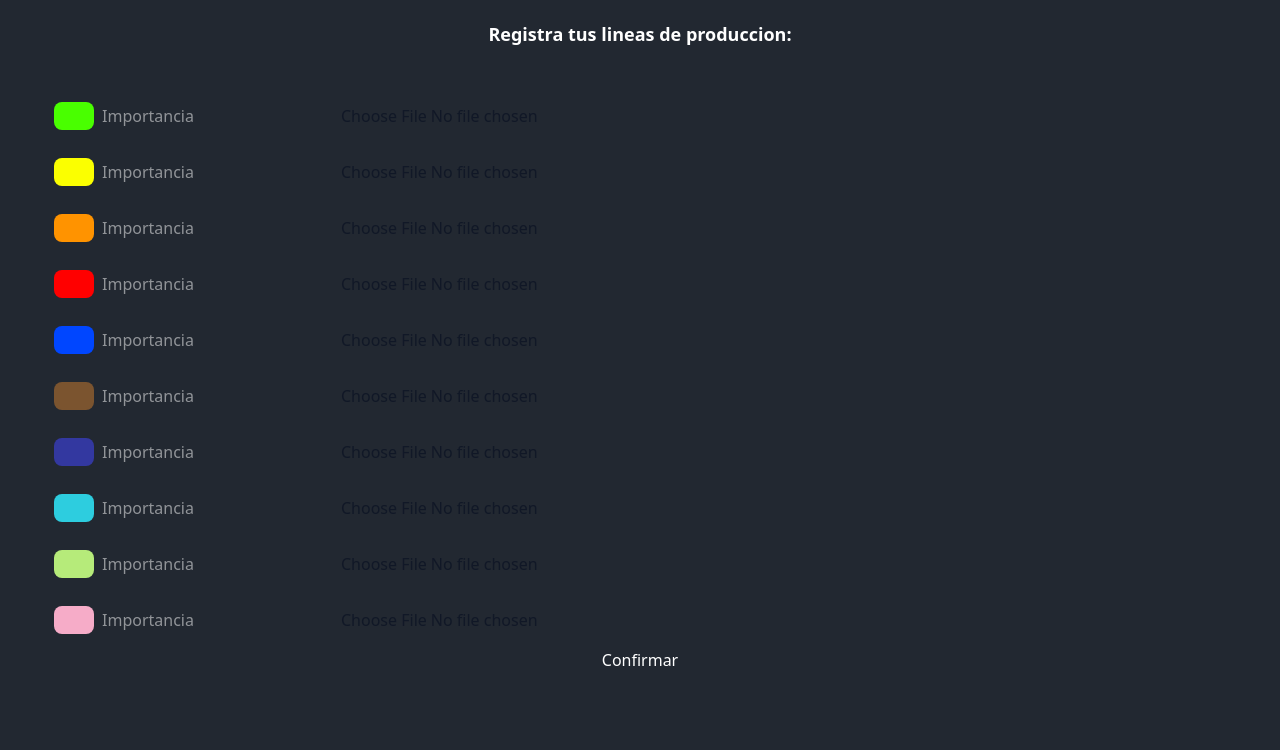
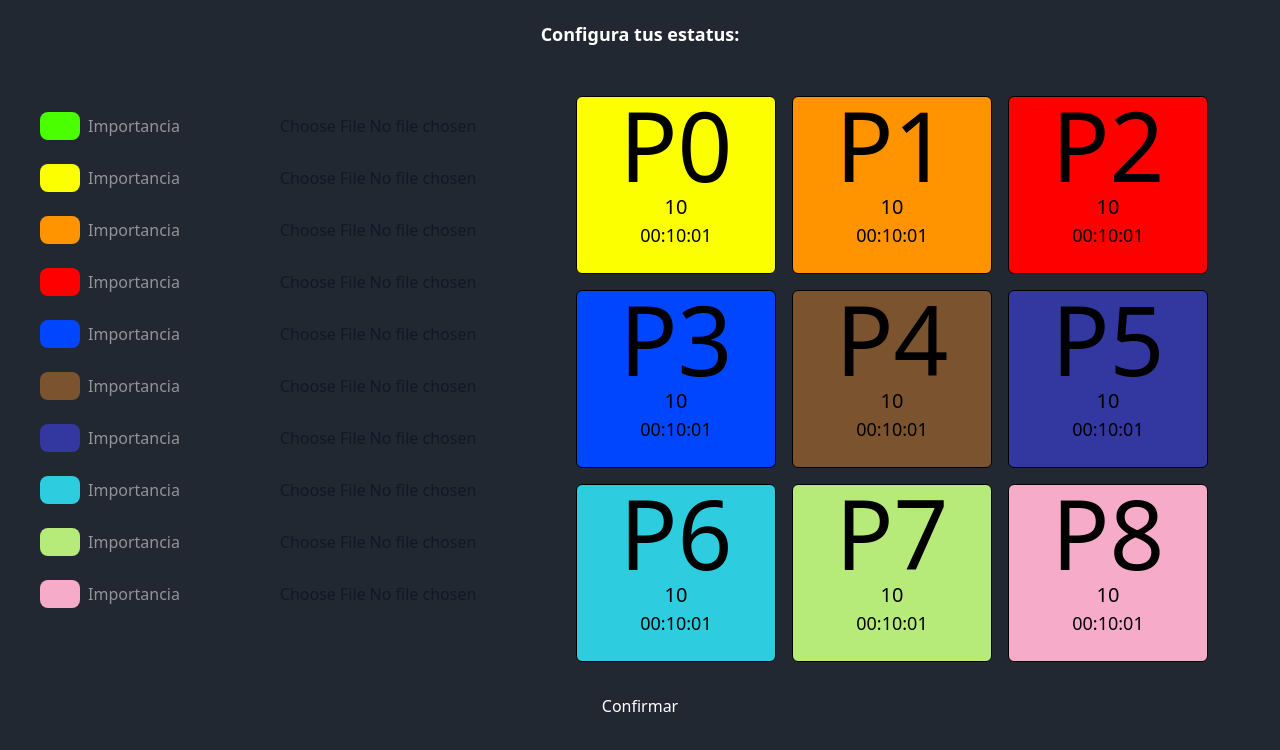
Before and after one commit to Bigpotatozz/Andon-system-front, a React (Vite) app: page /configuracionBotones in a window 1280 px wide. Shown: the top 750 px of the page. Built offline with nearby package versions, Linux system fonts and the light colour scheme.

Commit message:
update: diseño configuracionBotones

```diff
--- a/dev-dist/sw.js
+++ b/dev-dist/sw.js
@@ -82,7 +82,7 @@ define(['./workbox-54d0af47'], (function (workbox) { 'use strict';
     "revision": "3ca0b8505b4bec776b69afdba2768812"
   }, {
     "url": "index.html",
-    "revision": "0.3hfnsob6ef"
+    "revision": "0.8nlha2l0e3o"
   }], {});
   workbox.cleanupOutdatedCaches();
   workbox.registerRoute(new workbox.NavigationRoute(workbox.createHandlerBoundToURL("index.html"), {
--- a/src/configuracionBotones/ConfiguracionBotones.tsx
+++ b/src/configuracionBotones/ConfiguracionBotones.tsx
@@ -4,6 +4,7 @@ import { useState } from "react";
 import { InputEstatus } from "./components/InputEstatus";
 import { Estatus } from "../Models/Estatus";
 import { useNavigate } from "react-router";
+import { LineaCard } from "../tableroGeneral/components/LineaCard";
 
 export const ConfiguracionBotones = () => {
   let lineasIds = localStorage.getItem("idsLineas");
@@ -87,9 +88,11 @@ export const ConfiguracionBotones = () => {
     <>
       <div className="h-full text-center">
         <h1 className="pt-5 text-center text-lg font-bold text-white">
-          Registra tus lineas de produccion:
+          Configura tus estatus:
         </h1>
         <div className="flex flex-col p-10">
+          <div className="mb-6 flex justify-center gap-10">
+            <div>
               {estatus.map((objeto, index) => (
                 <InputEstatus
                   key={index}
@@ -105,6 +108,21 @@ export const ConfiguracionBotones = () => {
                   }}
                 />
               ))}
+            </div>
+
+            <div className="flex max-w-2xl flex-wrap">
+              {estatus.slice(1).map((e, index) => {
+                return (
+                  <LineaCard
+                    color={e.color}
+                    estatus={10}
+                    tiempo="00:10:01"
+                    nombre={`P${index}`}
+                  ></LineaCard>
+                );
+              })}
+            </div>
+          </div>
 
           <Button
             color="green"
--- a/src/configuracionBotones/components/InputEstatus.tsx
+++ b/src/configuracionBotones/components/InputEstatus.tsx
@@ -26,7 +26,7 @@ export const InputEstatus = ({
 
   return (
     <>
-      <div className="container m-3.5 flex items-center gap-2">
+      <div className="container mt-6 mb-5 flex items-center gap-2">
         <div className="color">
           <div
             className="h-7 w-10 rounded-lg"
```
Lines whose indentation alone changed are shown as unchanged.
